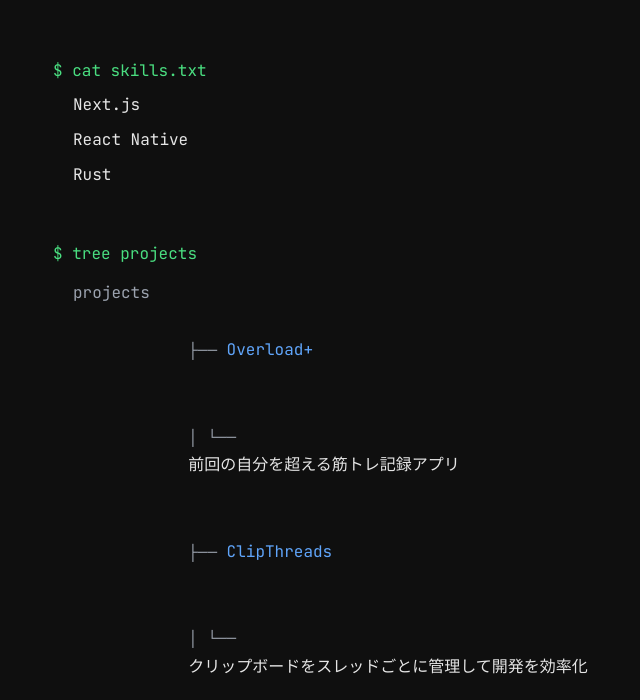
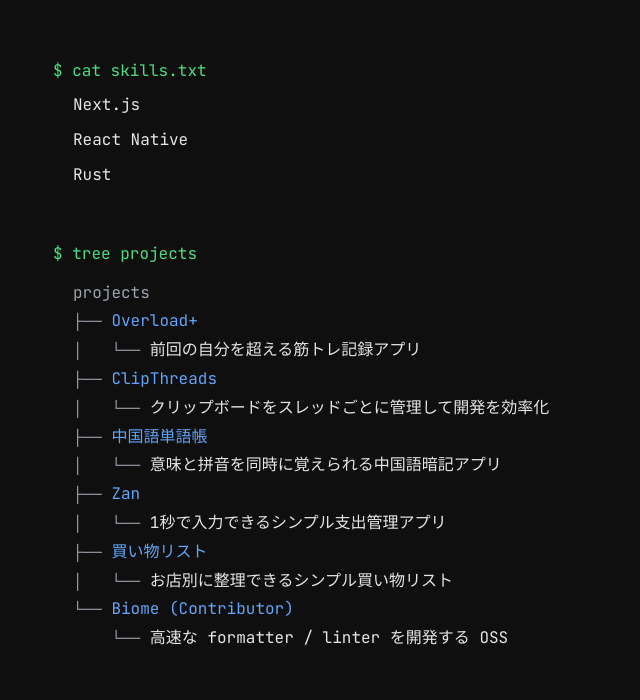
Before and after one commit to mkosei/mkosei.github.io, a website: page index.html in a window 1280 px wide. Shown: the part 243-943 px from the top of the page, without its empty margins (227-867 px from the left). Drawn offline with Linux system fonts and the light colour scheme.

Commit message:
fix: preserve tree layout after Biome HTML formatting

```diff
--- a/index.html
+++ b/index.html
@@ -53,12 +53,18 @@
       margin-top: 10px;
     }
 
-    .tree-line {
+    .tree-label {
+      color: #9ca3af;
       white-space: pre;
     }
 
-    .tree-label {
-      color: #9ca3af;
+    .tree-line {
+      display: flex;
+      align-items: baseline;
+    }
+
+    .tree-content {
+      min-width: 0;
     }
 
     .project-title {
@@ -109,79 +115,84 @@
         <div class="tree">
           <div class="tree-line"><span class="tree-label">projects</span></div>
           <div class="tree-line">
-            <span class="tree-label">├── </span
-            ><a
+            <span class="tree-label">├── </span>
+            <a
               href="https://apps.apple.com/jp/app/id6745340641"
-              class="project-title"
+              class="project-title tree-content"
               >Overload+</a
             >
           </div>
           <div class="tree-line">
-            <span class="tree-label"
-              >│ └──
-            </span>前回の自分を超える筋トレ記録アプリ
+            <span class="tree-label">│&nbsp;&nbsp;&nbsp;└── </span>
+            <span class="tree-content">前回の自分を超える筋トレ記録アプリ</span>
           </div>
           <div class="tree-line">
-            <span class="tree-label">├── </span
-            ><a
+            <span class="tree-label">├── </span>
+            <a
               href="https://apps.apple.com/jp/app/id6738022558"
-              class="project-title"
+              class="project-title tree-content"
               >ClipThreads</a
             >
           </div>
           <div class="tree-line">
-            <span class="tree-label"
-              >│ └──
-            </span>クリップボードをスレッドごとに管理して開発を効率化
+            <span class="tree-label">│&nbsp;&nbsp;&nbsp;└── </span>
+            <span class="tree-content"
+              >クリップボードをスレッドごとに管理して開発を効率化</span
+            >
           </div>
           <div class="tree-line">
-            <span class="tree-label">├── </span
-            ><a
+            <span class="tree-label">├── </span>
+            <a
               href="https://apps.apple.com/jp/app/id6739176026"
-              class="project-title"
+              class="project-title tree-content"
               >中国語単語帳</a
             >
           </div>
           <div class="tree-line">
-            <span class="tree-label"
-              >│ └──
-            </span>意味と拼音を同時に覚えられる中国語暗記アプリ
+            <span class="tree-label">│&nbsp;&nbsp;&nbsp;└── </span>
+            <span class="tree-content"
+              >意味と拼音を同時に覚えられる中国語暗記アプリ</span
+            >
           </div>
           <div class="tree-line">
-            <span class="tree-label">├── </span
-            ><a
+            <span class="tree-label">├── </span>
+            <a
               href="https://apps.apple.com/jp/app/id6670743988"
-              class="project-title"
+              class="project-title tree-content"
               >Zan</a
             >
           </div>
           <div class="tree-line">
-            <span class="tree-label"
-              >│ └──
-            </span>1秒で入力できるシンプル支出管理アプリ
+            <span class="tree-label">│&nbsp;&nbsp;&nbsp;└── </span>
+            <span class="tree-content"
+              >1秒で入力できるシンプル支出管理アプリ</span
+            >
           </div>
           <div class="tree-line">
-            <span class="tree-label">├── </span
-            ><a
+            <span class="tree-label">├── </span>
+            <a
               href="https://apps.apple.com/jp/app/id6670469860"
-              class="project-title"
+              class="project-title tree-content"
               >買い物リスト</a
             >
           </div>
           <div class="tree-line">
-            <span class="tree-label"
-              >│ └──
-            </span>お店別に整理できるシンプル買い物リスト
+            <span class="tree-label">│&nbsp;&nbsp;&nbsp;└── </span>
+            <span class="tree-content"
+              >お店別に整理できるシンプル買い物リスト</span
+            >
           </div>
           <div class="tree-line">
-            <span class="tree-label">└── </span
-            ><a href="https://biomejs.dev/" class="project-title"
+            <span class="tree-label">└── </span>
+            <a href="https://biomejs.dev/" class="project-title tree-content"
               >Biome (Contributor)</a
             >
           </div>
           <div class="tree-line">
-            <span class="tree-label"> └── </span>高速な formatter / linter
-            を開発する OSS
+            <span class="tree-label">&nbsp;&nbsp;&nbsp;&nbsp;└── </span>
+            <span class="tree-content"
+              >高速な formatter / linter を開発する OSS</span
+            >
           </div>
         </div>
       </div>
```
